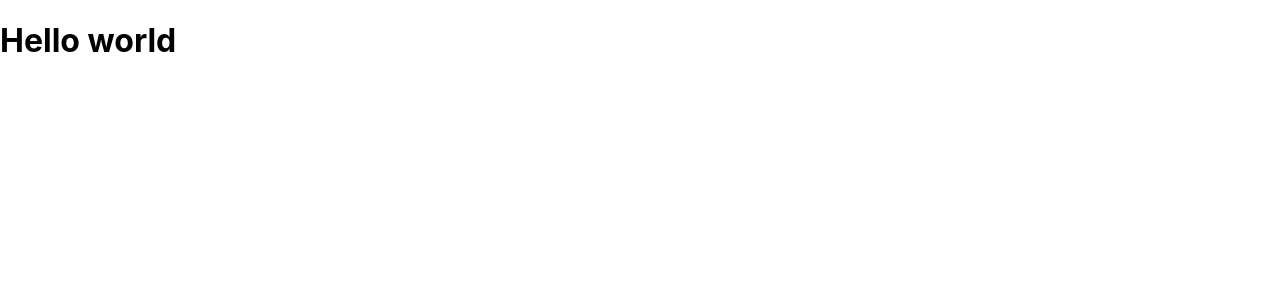
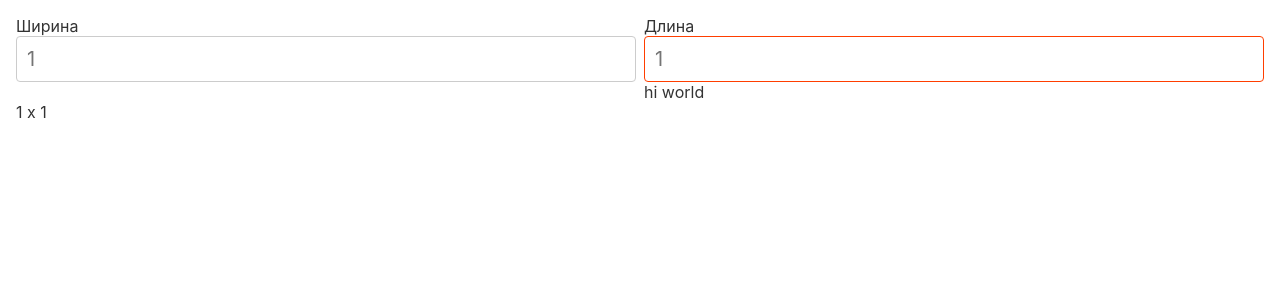
Before and after one commit to pgeowng/tilecalc-pwa, a React (Create React App) app: page / in a window 1280 px wide. Shown: the top 300 px of the page. Built offline with nearby package versions, Linux system fonts and the light colour scheme.

Commit message:
add: field component, css reset button

```diff
--- a/src/App.css
+++ b/src/App.css
@@ -0,0 +1,21 @@
+.App {
+  padding: 16px;
+}
+
+.row {
+  display: flex;
+  justify-content: stretch;
+}
+
+.column {
+  flex: 1 1 0;
+  margin-right: 8px;
+  align-items: top;
+}
+.column > * {
+  flex: 0 0 auto;
+}
+
+.column:last-child {
+  margin-right: 0;
+}
--- a/src/App.js
+++ b/src/App.js
@@ -1,9 +1,53 @@
+import { useEffect, useState } from 'react'
 import './App.css'
+import { Field } from './components/ui/Field/Field.js'
 
 const App = () => {
+  const defaultWidth = 1
+  const defaultLength = 1
+  // const defaultHeight = 1
+  const [width, setWidth] = useState(defaultWidth)
+  const [length, setLength] = useState(defaultLength)
+  // const [height, setHeight] = useState(defaultHeight)
+
+  const [err, setErr] = useState(null)
+
+  useEffect(() => {
+    setTimeout(() => {
+      setErr('hi world')
+      setTimeout(() => {
+        setErr(null)
+      }, 100000)
+    }, 1000)
+  }, [])
+
   return (
     <div className="App">
-      <h1>Hello world</h1>
+      <div className="row">
+        <div className="column">
+          <Field
+            label="Ширина"
+            value={width}
+            setValue={setWidth}
+            placeholder={defaultWidth}
+          />
+        </div>
+        <div className="column">
+          <Field
+            label="Длина"
+            value={length}
+            setValue={setLength}
+            required
+            placeholder={defaultLength}
+            error={err}
+          />
+        </div>
+      </div>
+      <div className="row">
+        <div className="column">
+          {width} x {length}
+        </div>
+      </div>
     </div>
   )
 }
--- /dev/null
+++ b/src/components/ui/Field/Field.css
@@ -0,0 +1,80 @@
+.field {
+  height: 100%;
+  display: flex;
+  flex-direction: column;
+}
+
+.field-label {
+  display: block;
+  flex: 0 0 auto;
+}
+
+input::-webkit-outer-spin-button,
+input::-webkit-inner-spin-button {
+  -webkit-appearance: none;
+  margin: 0;
+}
+
+input[type='number'] {
+  -moz-appearance: textfield;
+}
+
+.field-input {
+  display: block;
+  width: 100%;
+  padding: 0.5em;
+  padding-right: 40px;
+
+  font-family: inherit;
+  font-size: 20px;
+  font-size: max(20px, 1.25em);
+  -webkit-padding: 0.5em 0;
+
+  border: 1px solid #ccc;
+  border-radius: 4px;
+  background-color: #fff;
+}
+
+.field-input:disabled {
+  background-clip: padding-box;
+  color: #000;
+  background-color: transparent;
+  border-color: #fff;
+  opacity: 1;
+  border-radius: 0;
+  border-bottom: 1px solid #ccc;
+  -webkit-text-fill-color: #000;
+}
+
+.field-input_error {
+  border-color: #ff3e00;
+}
+
+.field-input:disabled.field-input_error {
+  border-bottom-color: #ff3e00;
+}
+
+.field-error_hidden {
+  opacity: 0;
+}
+
+.field-input-group {
+  position: relative;
+}
+
+.field-clear-button {
+  position: absolute;
+  right: 8px;
+  top: 10px;
+  bottom: 10px;
+  margin-bottom: 0;
+  padding: 0;
+}
+
+.field-clear-button_hidden {
+  display: none;
+}
+
+.field-clear-icon {
+  opacity: 0.7;
+}
--- /dev/null
+++ b/src/components/ui/Field/Field.js
@@ -0,0 +1,80 @@
+import './Field.css'
+import iconX from '../../icons/x.svg'
+import { useState } from 'react'
+export const Field = ({
+  value,
+  setValue,
+  label,
+  placeholder = 0,
+  disabled = false,
+  error = null,
+  required = false,
+}) => {
+  const [isInputError, setInputError] = useState(false)
+
+  const isValueEmpty = value === placeholder
+  const [displayValue, setDisplayValue] = useState(
+    isValueEmpty ? '' : String(value)
+  )
+
+  const isButtonHidden = displayValue.length < 1
+  const isBorderError = isInputError || (required && isValueEmpty)
+  const isErrorMsgHidden = error == null
+
+  const handleChange = (e) => {
+    const val = e.target.value
+    setDisplayValue(val)
+
+    if (e.target.value === '') {
+      setInputError(false)
+      setValue(placeholder)
+      return
+    }
+
+    const parsed = parseFloat(val)
+    if (isNaN(parsed)) {
+      setInputError(true)
+      setValue(placeholder)
+    } else {
+      setInputError(false)
+      setValue(parsed)
+    }
+  }
+
+  const handleClear = () => {
+    setDisplayValue('')
+    setValue(placeholder)
+  }
+
+  return (
+    <div className="field">
+      <label className="field-label">{label}</label>
+      <div className="field-input-group">
+        <input
+          className={`field-input ${isBorderError ? 'field-input_error' : ''}`}
+          type="text"
+          placeholder={placeholder}
+          disabled={disabled}
+          value={displayValue}
+          onChange={handleChange}
+        />
+        <button
+          className={`field-clear-button ${
+            isButtonHidden ? ' field-clear-button_hidden' : ''
+          }`}
+          type="button"
+          onClick={handleClear}
+        >
+          <img className="field-clear-icon" src={iconX} alt="clear" />
+        </button>
+      </div>
+      <label
+        className={`field-error${
+          isErrorMsgHidden ? ' field-error_hidden' : ''
+        }`}
+      >
+        {error}
+      </label>
+    </div>
+  )
+}
--- a/src/index.css
+++ b/src/index.css
@@ -4,7 +4,15 @@
   box-sizing: border-box;
 }
 
+html,
 body {
+  position: relative;
+  width: 100%;
+  height: 100%;
+}
+
+body {
+  color: #333;
   margin: 0;
   font-family: -apple-system, BlinkMacSystemFont, 'Segoe UI', 'Roboto', 'Oxygen',
     'Ubuntu', 'Cantarell', 'Fira Sans', 'Droid Sans', 'Helvetica Neue',
@@ -13,7 +21,41 @@ body {
   -moz-osx-font-smoothing: grayscale;
 }
 
-code {
-  font-family: source-code-pro, Menlo, Monaco, Consolas, 'Courier New',
-    monospace;
+/* reset */
+
+label {
+  display: block;
 }
+
+button,
+select,
+textarea {
+  font-family: inherit;
+  font-size: inherit;
+  -webkit-padding: 0.4em 0;
+  padding: 0.4em;
+  margin: 0 0 0.5em 0;
+  border: 1px solid #ccc;
+  border-radius: 2px;
+}
+
+button {
+  display: inline-flex;
+  justify-content: center;
+  align-items: center;
+  color: #333;
+  background-color: #f4f4f4;
+  outline: none;
+}
+
+button:disabled {
+  color: #999;
+}
+
+button:not(:disabled):active {
+  background-color: #ddd;
+}
+
+button:focus {
+  border-color: #666;
+}
```
Also changed, not shown: src/components/icons/x.svg (added).
